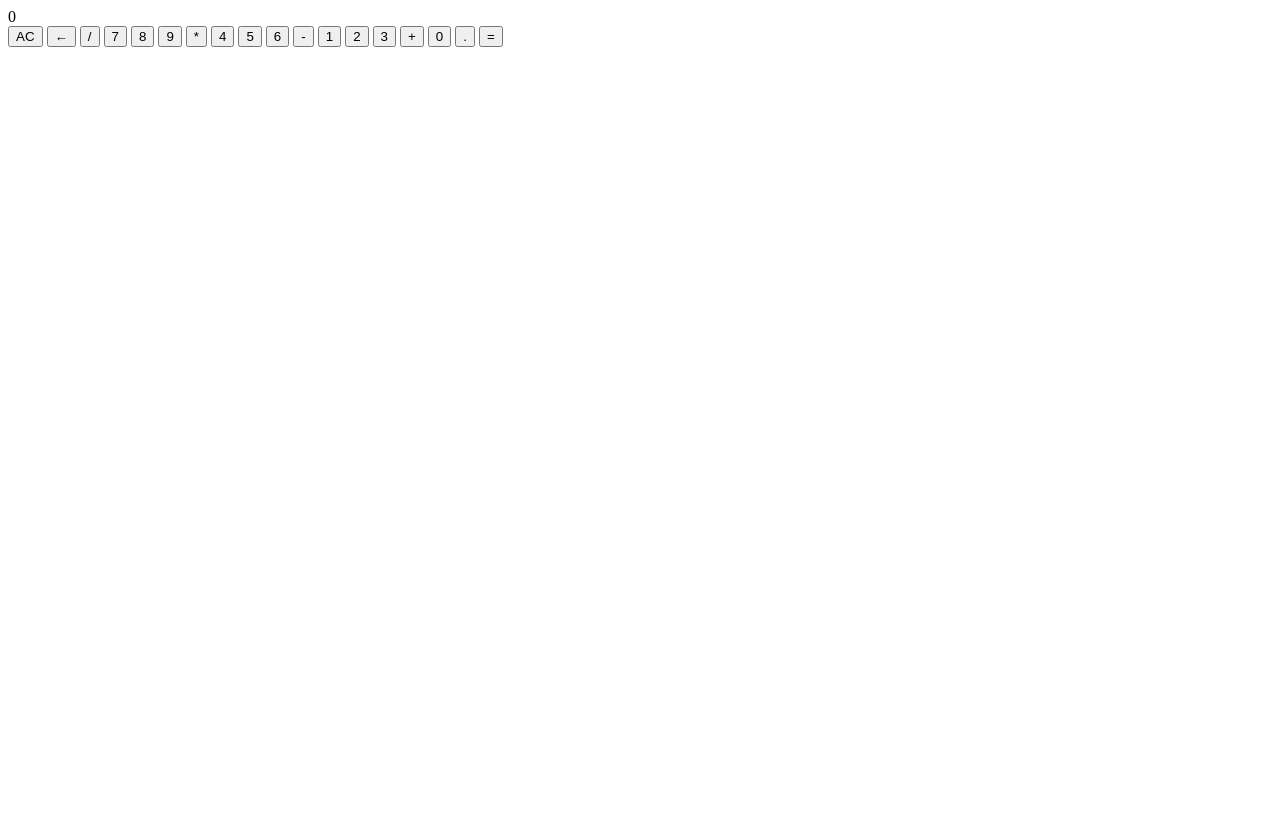
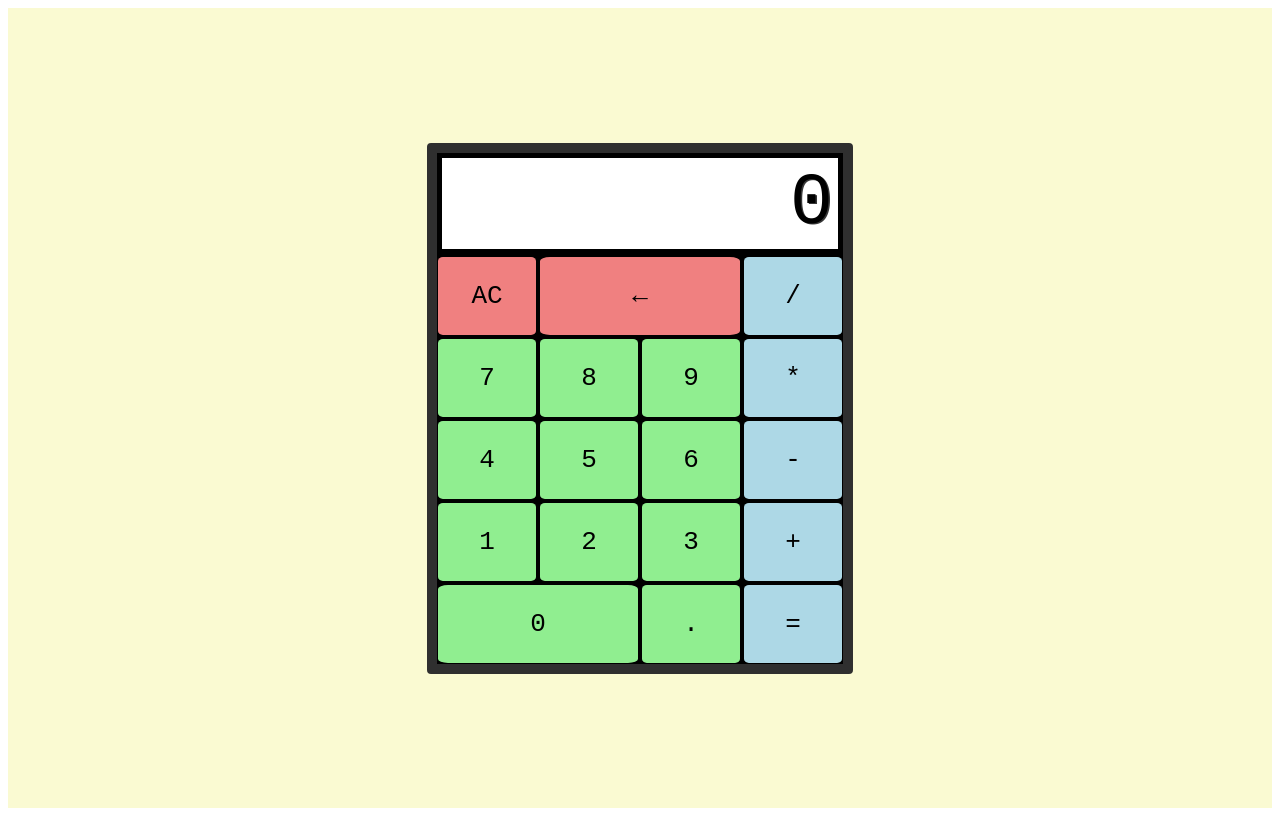
Before and after one commit to Edgarfsb/calculator, a plain HTML site: page index.html in a window 1280 px wide. Drawn offline with Linux system fonts and the light colour scheme.

Commit message:
css styling added
Added a styling to the calculator

```diff
--- a/index.html
+++ b/index.html
@@ -3,11 +3,12 @@
 <head>
     <meta charset="UTF-8">
     <meta name="viewport" content="width=device-width, initial-scale=1.0">
+    <link href="main.css" rel="stylesheet" type="text/css">
     <title>Calculator</title>
 </head>
 <body>
     <main>
-        <section class="calculator">
+        <div class="calculator">
             <div class="container">
                 <div class="display">
                     0
@@ -31,7 +32,7 @@
                 <button class="decimal" type="button" value=".">.</button>
                 <button class="equals" type="button" value="=">=</button>
             </div>
-        </section>
+        </div>
     </main>
 </body>
 </html>
--- a/main.css
+++ b/main.css
@@ -0,0 +1,105 @@
+html {
+    text-align: center;
+    font-family: monospace;
+}
+
+.calculator {
+    display: flex;
+    min-height: 95vh;
+    justify-content: center;
+    align-content: center;
+    align-items: center;
+    height: 100vh;
+    overflow: hidden;
+    background-color: lightgoldenrodyellow;
+}
+
+.container {
+    background-color: black;
+    border: 10px solid rgba(47,47,47,1);
+    border-radius: 4px;
+    display: grid;
+    grid-template-columns: repeat(4, 100px);
+    grid-template-rows: minmax(100px, auto) repeat(5, 80px);
+    gap: 2px;
+}
+
+.display {
+    grid-column: 1 / -1;
+    background-color: white;
+    display: flex;
+    flex-direction: column;
+    justify-content: space-around;
+    align-items: flex-end;
+    padding: 5px;
+    font-size: 5.5em;
+    font-weight: initial;
+    text-shadow: 1.3px 1.3px #383838;
+    margin: 5px;
+}
+
+button {
+    margin: 1px;
+    border-radius: 5%;
+    border: none;
+    font-weight: initial;
+    font-size: 2em;
+    font-family: monospace;
+    color: black;
+}
+
+#zero {
+    grid-column: span 2;
+}
+
+.backspace {
+    grid-column: span 2;
+}
+
+.operator {
+    background-color: lightblue;
+}
+
+.operator:focus {
+    background-color: hsl(195, 53%, 89%);
+}
+
+.equals {
+    background-color: lightblue;
+}
+
+.equals:active {
+    background-color: hsl(195, 53%, 89%);
+}
+
+.digit {
+    background-color: lightgreen;
+}
+
+.digit:active {
+    background-color: hsl(120, 73%, 85%);
+}
+
+.decimal {
+    background-color: lightgreen;
+}
+
+.decimal:active {
+    background-color: hsl(120, 73%, 85%);
+}
+
+.clear {
+    background-color: lightcoral;
+}
+
+.clear:active {
+    background-color: hsl(0, 79%, 82%);
+}
+
+.backspace {
+    background-color: lightcoral;
+}
+
+.backspace:active {
+    background-color: hsl(0, 79%, 82%);
+}
```
